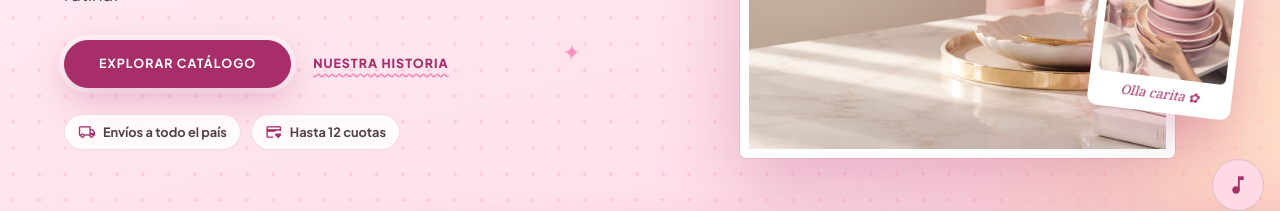
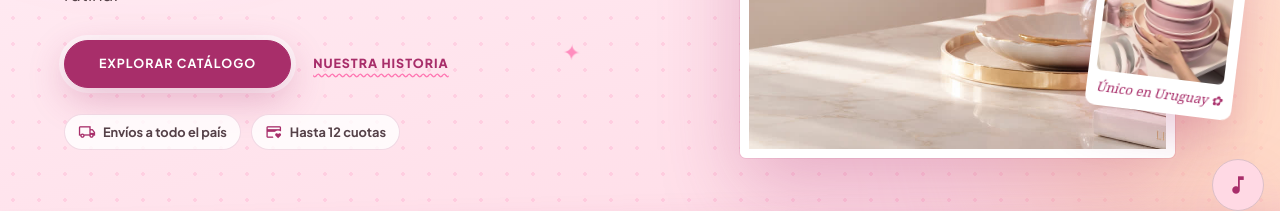
Before and after one commit to Mandy9943/lulu, a Next.js app: page / in a window 1280 px wide. Shown: the part 573-784 px from the top of the page. Built offline with nearby package versions, Linux system fonts and the light colour scheme; no server answers.

Commit message:
fix(hero): change polaroid caption to highlight exclusivity

```diff
--- a/src/components/Hero.tsx
+++ b/src/components/Hero.tsx
@@ -115,7 +115,7 @@ export function Hero() {
               width={160}
               height={160}
             />
-            <figcaption>Olla carita ✿</figcaption>
+            <figcaption>Único en Uruguay ✿</figcaption>
           </figure>
 
           <div className="heroG-seal" aria-hidden="true">
```
